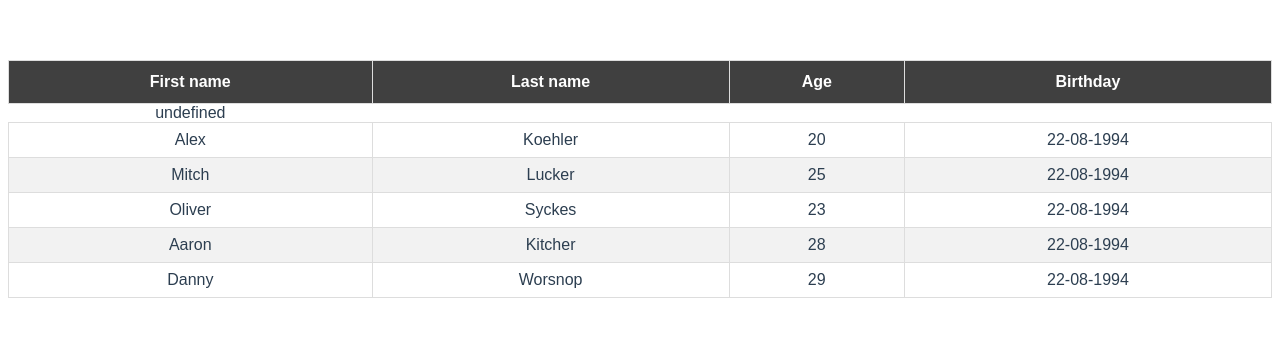
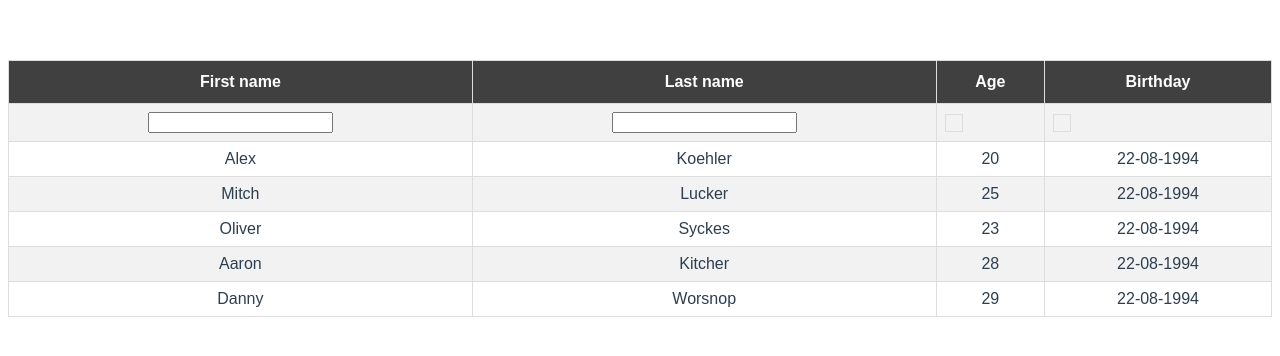
Before and after one commit to mrabaev48/vue-test-apps, a Vue app: page / in a window 1280 px wide. Shown: the top 356 px of the page. Built offline with nearby package versions, Linux system fonts and the light colour scheme.

Commit message:
implementing filters - in progress

```diff
--- a/src/App.tsx
+++ b/src/App.tsx
@@ -49,7 +49,8 @@ export default class App extends Vue {
                                 age: 29,
                                 birthday: '22-08-1994'
                             },
-                        ]
+                        ],
+                        useFilters: true
                     }}
                 />
             </div>
--- a/src/components/dataTable/DataTable.tsx
+++ b/src/components/dataTable/DataTable.tsx
@@ -83,24 +83,22 @@ export class DataTable extends VueComponent<DataTableOptionsProps> {
 
         if (useFilters) {
             if (Array.isArray(this.options.dataSource)) {
-                filters = this.options.dataSource.map((row: AnyEntityInterface) => {
-                    const columns = this.options.columns.map(column => {
-                        const Filter = this.filters[column.type!]
+                const cols = this.options.columns.map((col) => {
+                    const Filter = this.filters[col.type!]
                     return (
                         <TableCell>
                             <Filter/>
                         </TableCell>
                     )
                 })
-                    return (
+
+                filters = (
                     <TableRow>
-                            {columns}
+                        {cols}
                     </TableRow>
                 )
-                })
             }
         }
-
             return (
                 <div>
                     <Table>
@@ -108,7 +106,7 @@ export class DataTable extends VueComponent<DataTableOptionsProps> {
                             <TableRow>
                                 {columns}
                             </TableRow>
-                        {this.filters}
+                            {filters}
                         </TableHead>
                         <TableBody>
                             {tableRows}
```
Lines whose indentation alone changed are shown as unchanged.
